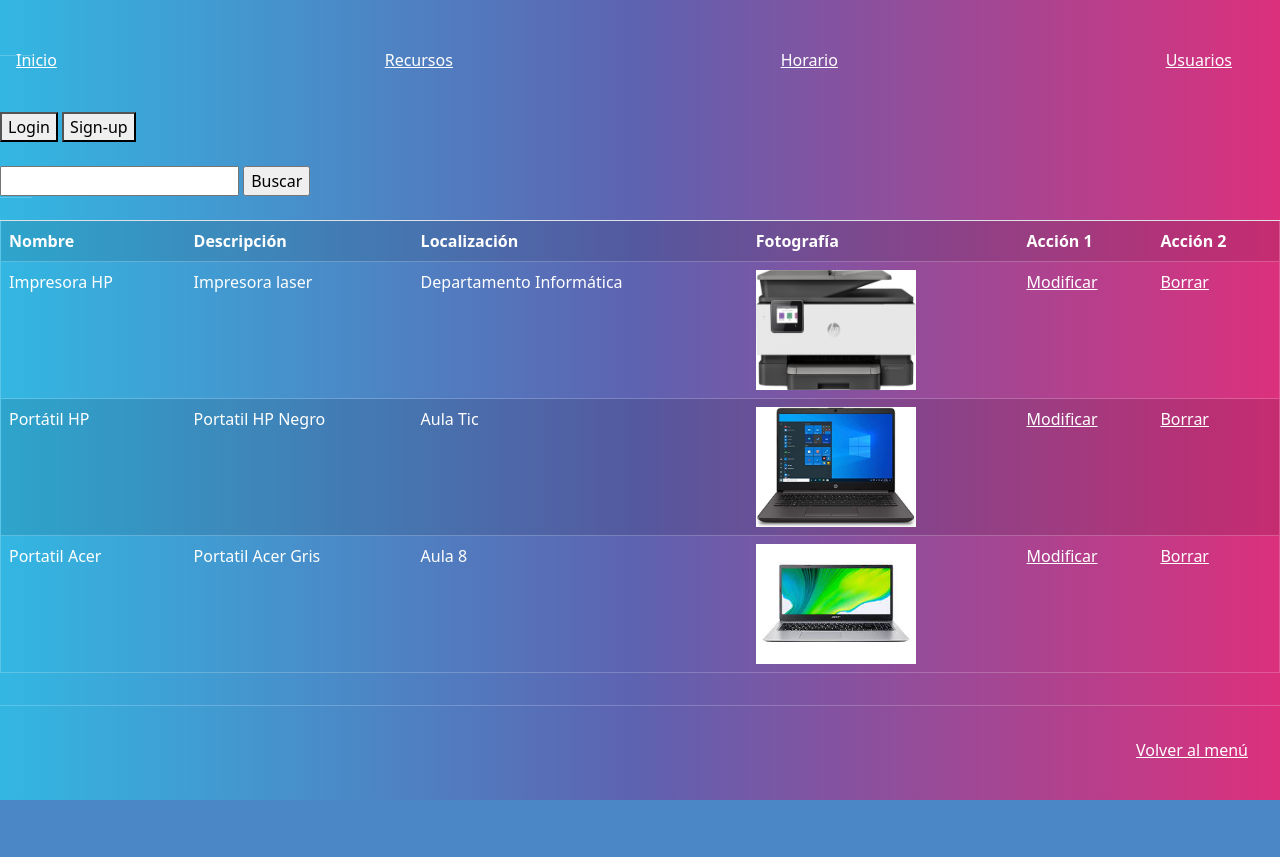
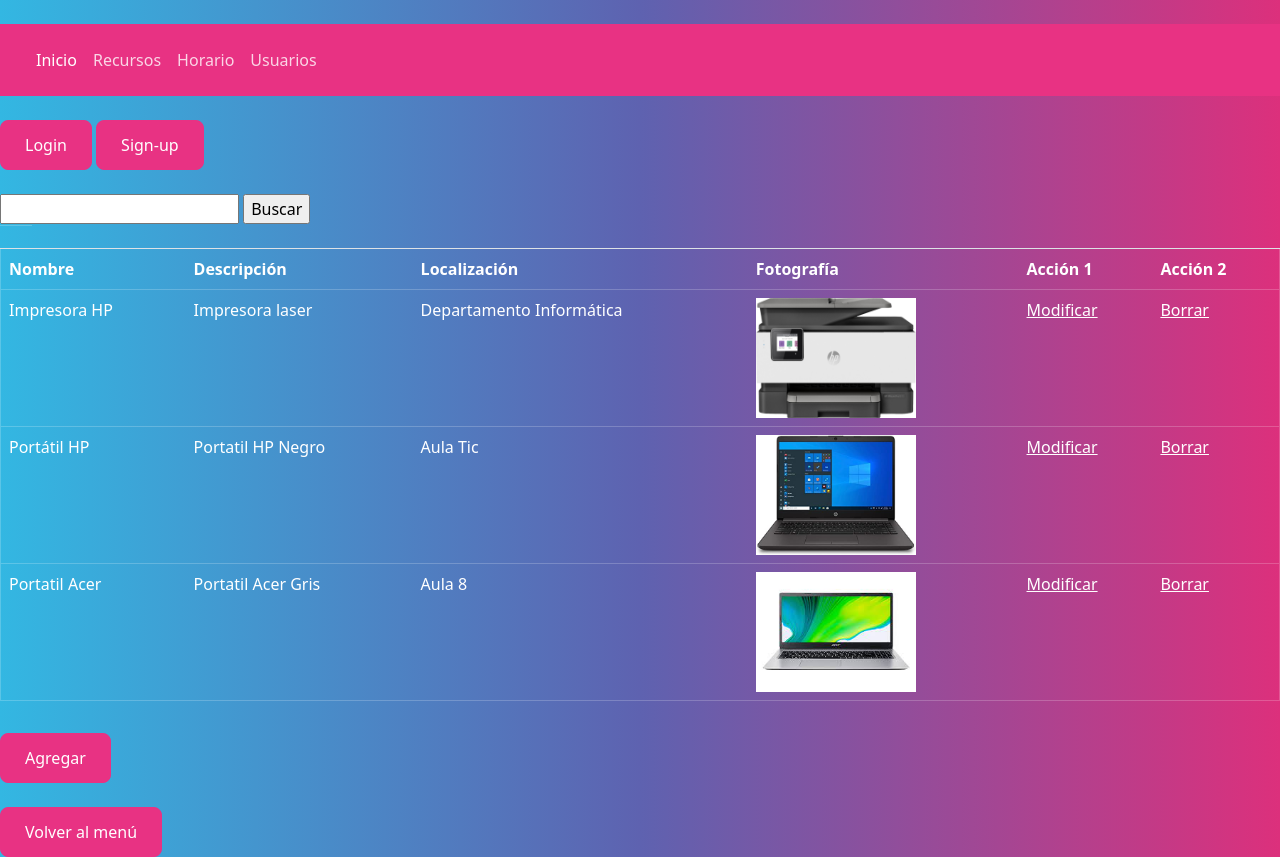
Before and after one commit to Poiki/Gestor-de-Reservas, a PHP site: the page made by index.php in a window 1280 px wide. Before the commit the page ends 800 px from the top, so only its background shows below. Run offline with PHP 8.4, Linux system fonts and the light colour scheme; data comes from the database, SQL or seed files in the repository.

Commit message:
Cambios en la estética y primera version del CRUD de recursos funcional

```diff
--- a/controller/controllerResource.php
+++ b/controller/controllerResource.php
@@ -39,15 +39,15 @@ class ControllerResource
         $msg = $this->resource->deleteId($_REQUEST['idResource']);
         $this->showAllResources($msg);
     }
-
-    public function modificarResource()
+    // Recoge la infromacion del formulario y la envia al modelo.
+    public function modifyResource()
     {
         $dataModify = array($_REQUEST['idResource'], $_REQUEST['name'], $_REQUEST['description'], $_REQUEST['location'], $_FILES['img']['tmp_name']);
 
         $msg = $this->resource->modifyResource($dataModify);
         $this->showAllResources($msg);
     }
-
+    // Muestra el formulario
     public function formularioModificarResource()
     {
         $query = $this->resource->queryResource($_REQUEST['idResource']);
@@ -58,4 +58,19 @@ class ControllerResource
             $this->view->show($data);
         }
     }
+     // Muestra el formulario
+    public function formularioCrearResource()
+    {
+
+        $data = array('formCreateResource', 'resource');
+        $this->view->show($data);
+    }
+    // Recoge la infromacion del formulario y la envia al modelo.
+    public function createResource()
+    {
+        $dataCreation = array($_REQUEST['name'], $_REQUEST['description'], $_REQUEST['location'], $_FILES['img']['tmp_name']);
+
+        $msg = $this->resource->createResource($dataCreation);
+        $this->showAllResources($msg);
+    }
 }
--- a/models/resource.php
+++ b/models/resource.php
@@ -38,8 +38,8 @@ class Resource
         // Se comprueba que existe el id
         if (count($consulta) > 0) {
             $img_name = $consulta[0]['img'];
-            $dir_subida = 'C:\xampp\htdocs\DWES\Gestor-de-Reservas\assets\images\resources';
-            $file_uploaded = $dir_subida . '\\' . $img_name;
+            $url_upload = 'C:\xampp\htdocs\DWES\Gestor-de-Reservas\assets\images\resources';
+            $file_uploaded = $url_upload . '\\' . $img_name;
 
             // Se ejecuta el borrado de la fila con el id indicado
             $delete = DB::dataManipulation("DELETE FROM resource WHERE id = '$idResource'");
@@ -78,9 +78,9 @@ class Resource
                 $img_name_new = "";
             }
 
-            $dir_subida = 'C:\xampp\htdocs\DWES\Gestor-de-Reservas\assets\images\resources';
-            $file_uploaded_old = $dir_subida . '\\' . $img_name_old;
-            $file_uploaded_new = $dir_subida . '\\' . $img_name_new;
+            $url_upload = 'C:\xampp\htdocs\DWES\Gestor-de-Reservas\assets\images\resources';
+            $file_uploaded_old = $url_upload . '\\' . $img_name_old;
+            $file_uploaded_new = $url_upload . '\\' . $img_name_new;
 
             $modify = null;
             if ($img_name_new == "") {
@@ -137,8 +137,8 @@ class Resource
         $info='';
 
         $img_name = str_replace(' ', '_', strtolower($data[0]) . '.jpg');
-        $dir_subida = 'C:\xampp\htdocs\DWES\Gestor-de-Reservas\assets\images\resources';
-        $file_uploaded = $dir_subida . '\\' . $img_name;
+        $url_upload = 'C:\xampp\htdocs\DWES\Gestor-de-Reservas\assets\images\resources';
+        $file_uploaded = $url_upload . '\\' . $img_name;
 
 
         $consulta = DB::dataManipulation("INSERT INTO resource(name, description, location, img) VALUES ('$data[0]', '$data[1]', '$data[2]', '$img_name');");
--- a/views/footer.php
+++ b/views/footer.php
@@ -1,6 +1,7 @@
-    </div>
-    <div class='modal-footer'>
-        <a href="index.php">Volver al menú</a>
+    <div>
+        <br>
+    <button type="button" class="btn btn-primary" onclick="window.location.href='index.php'">Volver al menú</button>
+
     </div>
 
     </body>
--- a/views/header.php
+++ b/views/header.php
@@ -10,14 +10,35 @@
 
 <body>
     <header class="modal-header">
-        <ul class="navbar" style="list-style:none;">
-            <li><a href="index.php" class="navbar-text" style="padding-right: 2em;">Inicio</a></li>
-            <li><a href="index.php?action=showAllResources&controller=controllerResource" class="navbar-text" style="padding-right: 2em;">Recursos</a></li>
-            <li><a href="index.php?action=showAllTimeSlots&controller=controllerTimeSlot" class="navbar-text" style="padding-right: 2em;">Horario</a></li>
-            <li><a href="index.php?action=showAllUsers&controller=controllerUser" class="navbar-text" style="padding-right: 2em;">Usuarios</a></li>
-        </ul>
-        <div class="">
-            <button type="button" class="">Login</button>
-            <button type="button" class="">Sign-up</button>
+        <div class="bs-component">
+            <nav class="navbar navbar-expand-lg navbar-dark bg-primary">
+                <div class="container-fluid">
+                    <div class="collapse navbar-collapse" id="navbarColor01">
+                        <ul class="navbar-nav me-auto">
+                            <li class="nav-item">
+                                <a class="nav-link active" href="index.php">Inicio
+                                </a>
+                            </li>
+                            <li class="nav-item">
+                                <a class="nav-link" href="index.php?action=showAllResources&controller=controllerResource">Recursos</a>
+                            </li>
+                            <li class="nav-item">
+                                <a class="nav-link" href="index.php?action=showAllTimeSlots&controller=controllerTimeSlot">Horario</a>
+                            </li>
+                            <li class="nav-item">
+                                <a class="nav-link" href="index.php?action=showAllUsers&controller=controllerUser">Usuarios</a>
+                            </li>
+                    </div>
+                    </ul>
+                </div>
         </div>
+        </nav>
+        </div>
+        <div>
+            <br>
+            <button type="button" class="btn btn-primary">Login</button>
+            <button type="button" class="btn btn-primary">Sign-up</button>
+        </div>
+
+
     </header>
--- a/views/resource/formCreateResource.php
+++ b/views/resource/formCreateResource.php
@@ -2,7 +2,7 @@
 echo "<h1>Creación de usuario</h1>";
 
 // Formulario para introducir recursos
-echo "<form enctype='multipart/form-data' action='index.php?action=createUser&controller=controllerUser' method='POST'>
+echo "<form enctype='multipart/form-data' action='index.php?action=createResource&controller=controllerResource' method='POST'>
         <label for='name'>Nombre:</label>
         <input type='text' name='name' value=''><br>
          <label for='description'>Descripción:</label><br /><textarea name='description' rows='6' cols='70'></textarea><br>
@@ -11,6 +11,4 @@ echo "<form enctype='multipart/form-data' action='index.php?action=createUser&co
 
 
 // Finalizamos el formulario
-echo " <input type='submit'>
-    </form>";
-echo "<p><a href='index.php?action=showAllUsers&controller=controllerUser'>Volver a Users</a></p>";
+echo " <input type='submit'> </form>";
--- a/views/resource/formModifyResource.php
+++ b/views/resource/formModifyResource.php
@@ -4,7 +4,7 @@ $consulta = $data[2][0];
 echo "<h1>Modificación de recurso</h1>";
 
 // Formulario con los datos del recurso que se quiere modificar
-echo "<form enctype='multipart/form-data' action='index.php?action=modificarResource&controller=controllerResource' method='POST'>
+echo "<form enctype='multipart/form-data' action='index.php?action=modifyResource&controller=controllerResource' method='POST'>
         <input type='hidden' name='idResource' value='" . $consulta['id'] . "'>
         <label for='name'>Nombre:</label>
         <input type='text' name='name' value='" . $consulta['name'] . "'><br>
--- a/views/resource/showResources.php
+++ b/views/resource/showResources.php
@@ -25,7 +25,7 @@
     </form><br>";
 
     // Ahora, la tabla con los datos de las películas
-    echo "<table border='1' class='table table-striped'>
+    echo "<table border='1' class='table'>
     <tr>
     <th scope='col'>Nombre</th>
     <th scope='col'>Descripción</th>
@@ -46,3 +46,4 @@
         echo "</tr>";
     }
     echo "</table>";
+    echo "<button class='btn btn-primary' onclick=\"window.location.href='index.php?action=formularioCrearResource&controller=controllerResource';\">Agregar</button>";
--- a/views/timeslot/showTimeSlots.php
+++ b/views/timeslot/showTimeSlots.php
@@ -36,3 +36,4 @@ foreach ($query as $row) {
     echo "</tr>";
 }
 echo "</table>";
+echo "<button class='btn btn-primary' onclick=\"window.location.href='index.php?action=formularioCrearResource&controller=controllerResource';\">Agregar</button>";
--- a/views/user/showUsers.php
+++ b/views/user/showUsers.php
@@ -38,3 +38,4 @@ foreach ($query as $row) {
     echo "</tr>";
 }
 echo "</table>";
+echo "<button class='btn btn-primary' onclick=\"window.location.href='index.php?action=formularioCrearResource&controller=controllerResource';\">Agregar</button>";
```
